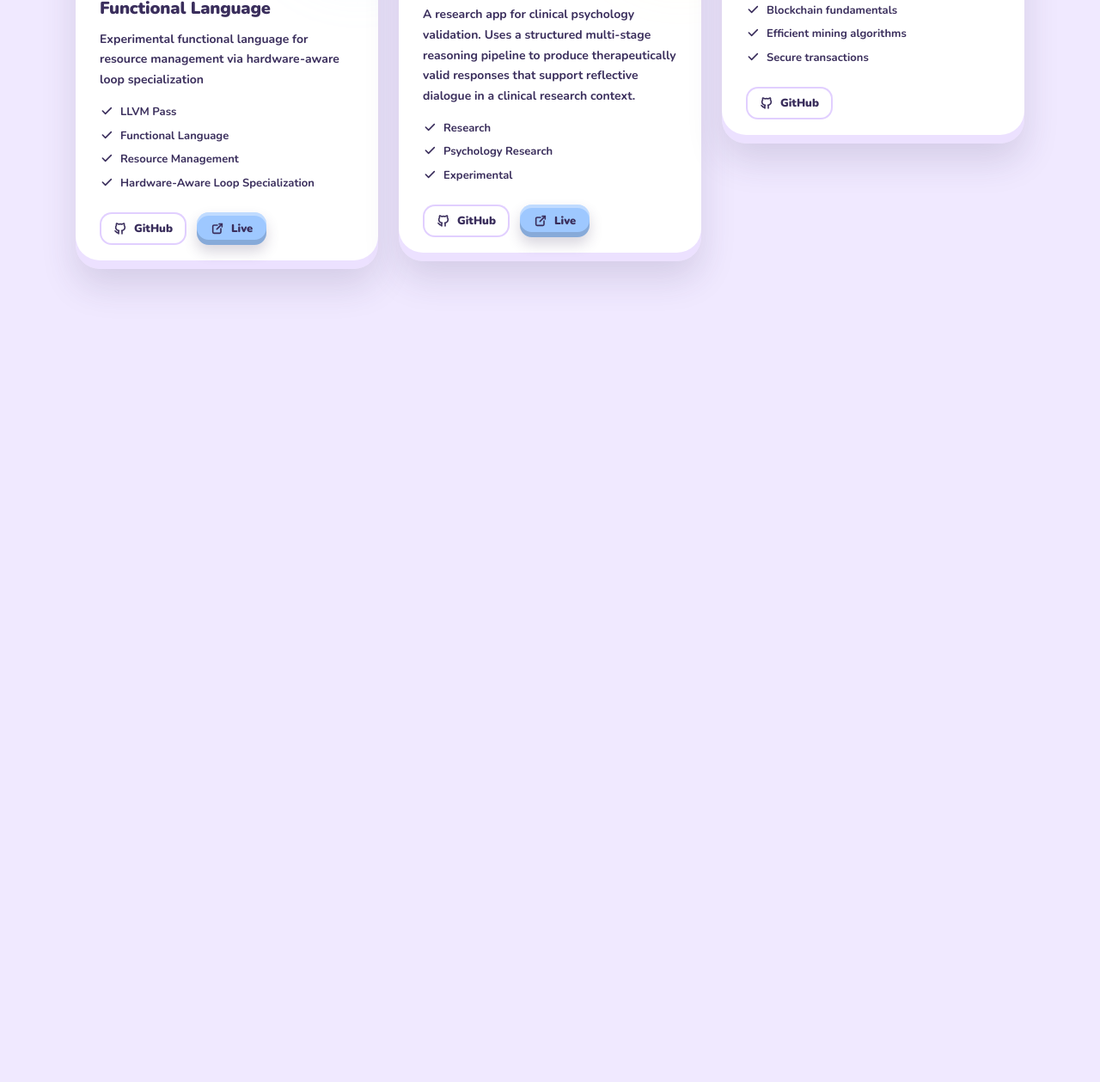
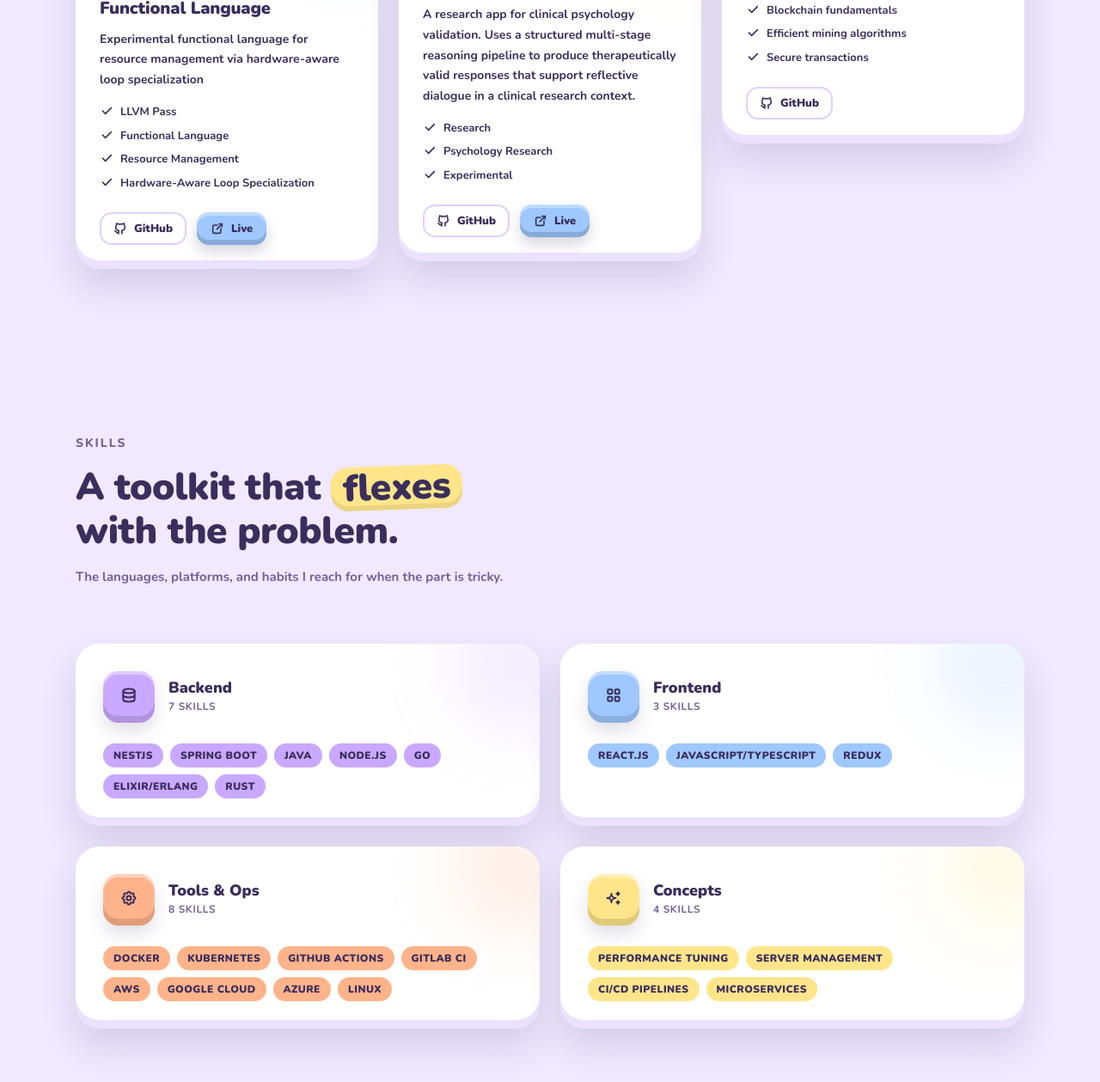
Before and after one commit to MasterBrian99/MasterBrian99.github.io, an Astro site: page / in a window 1280 px wide. Shown: the part 6003-7262 px from the top of the page at 86% size. Before the commit the page ends 6412 px from the top, so only its background shows below. Built offline with nearby package versions, Linux system fonts and the light colour scheme; Astro itself is replaced by a stand-in of ours.

Commit message:
feat: add skills section

```diff
--- /dev/null
+++ b/src/components/common/skills.tsx
@@ -0,0 +1,84 @@
+import { Heading, Text, Eyebrow, Highlight } from "../pouf/text"
+import { Badge, Blob } from "../pouf/media"
+import { toneClass, type Tone } from "../pouf/tone"
+import type { IconName } from "../pouf/Icon"
+import { cn } from "@/lib/utils"
+import raw from "../../data/skills.json"
+
+const categories: { key: keyof typeof raw; label: string; icon: IconName; tone: Tone }[] = [
+  { key: "backend", label: "Backend", icon: "database", tone: "purple" },
+  { key: "frontend", label: "Frontend", icon: "menu", tone: "blue" },
+  { key: "tools", label: "Tools & Ops", icon: "settings", tone: "orange" },
+  { key: "concepts", label: "Concepts", icon: "sparkle", tone: "yellow" },
+]
+
+const Skills = () => {
+  return (
+    <section id="skills" className="relative py-24">
+      <div className="relative mx-auto max-w-6xl px-6">
+        <header className="mb-16 max-w-2xl">
+          <Eyebrow>Skills</Eyebrow>
+          <Heading
+            level={2}
+            className="mt-4 text-3xl leading-[1.15] tracking-[-0.5px] md:text-4xl lg:text-[44px]"
+          >
+            A toolkit that{" "}
+            <Highlight tone="yellow" className="-rotate-2">
+              flexes
+            </Highlight>{" "}
+            with the problem.
+          </Heading>
+          <Text muted className="mt-4 block text-[15px] leading-[1.7]">
+            The languages, platforms, and habits I reach for when the part is
+            tricky.
+          </Text>
+        </header>
+
+        <div className="grid gap-6 md:grid-cols-2">
+          {categories.map(({ key, label, icon, tone }) => {
+            const items = raw[key]
+            return (
+              <article
+                key={key}
+                className={cn(
+                  "cushion-card relative overflow-hidden rounded-[28px] bg-surface p-8 transition duration-300 hover:-translate-y-1"
+                )}
+              >
+                <span
+                  aria-hidden="true"
+                  className={cn(
+                    "absolute -top-14 -right-14 h-40 w-40 rounded-full bg-(--tone) opacity-20 blur-2xl",
+                    toneClass(tone)
+                  )}
+                />
+                <div className="relative">
+                  <div className="flex items-center justify-between gap-4">
+                    <div className="flex items-center gap-4">
+                      <Blob icon={icon} tone={tone} size="md" />
+                      <div>
+                        <p className="text-lg font-black leading-none">{label}</p>
+                        <p className="mt-1 text-[12px] font-bold uppercase tracking-[0.6px] text-muted">
+                          {items.length} skills
+                        </p>
+                      </div>
+                    </div>
+                  </div>
+
+                  <div className="mt-6 flex flex-wrap gap-2">
+                    {items.map((skill) => (
+                      <Badge key={skill.name} tone={tone}>
+                        {skill.name}
+                      </Badge>
+                    ))}
+                  </div>
+                </div>
+              </article>
+            )
+          })}
+        </div>
+      </div>
+    </section>
+  )
+}
+
+export default Skills
--- /dev/null
+++ b/src/data/skills.json
@@ -0,0 +1,32 @@
+{
+  "backend": [
+    { "name": "NestJS" },
+    { "name": "Spring Boot" },
+    { "name": "Java" },
+    { "name": "Node.js" },
+    { "name": "Go" },
+    { "name": "Elixir/Erlang" },
+    { "name": "Rust" }
+  ],
+  "frontend": [
+    { "name": "React.js" },
+    { "name": "JavaScript/TypeScript" },
+    { "name": "Redux" }
+  ],
+  "tools": [
+    { "name": "Docker" },
+    { "name": "Kubernetes" },
+    { "name": "GitHub Actions" },
+    { "name": "GitLab CI" },
+    { "name": "AWS" },
+    { "name": "Google Cloud" },
+    { "name": "Azure" },
+    { "name": "Linux" }
+  ],
+  "concepts": [
+    { "name": "Performance Tuning" },
+    { "name": "Server Management" },
+    { "name": "CI/CD Pipelines" },
+    { "name": "Microservices" }
+  ]
+}
--- a/src/pages/index.astro
+++ b/src/pages/index.astro
@@ -3,6 +3,7 @@ import Navbar from "@/components/common/navbar"
 import Experience from "@/components/common/experience"
 import Education from "@/components/common/education"
 import Projects from "@/components/common/projects"
+import Skills from "@/components/common/skills"
 import Hero from "@/components/common/hero"
 import About from "@/components/common/about"
 import Layout from "@/layouts/main.astro"
@@ -17,5 +18,6 @@ import Layout from "@/layouts/main.astro"
     <Experience/>
     <Education/>
     <Projects/>
+    <Skills/>
   </section>
 </Layout>
```
